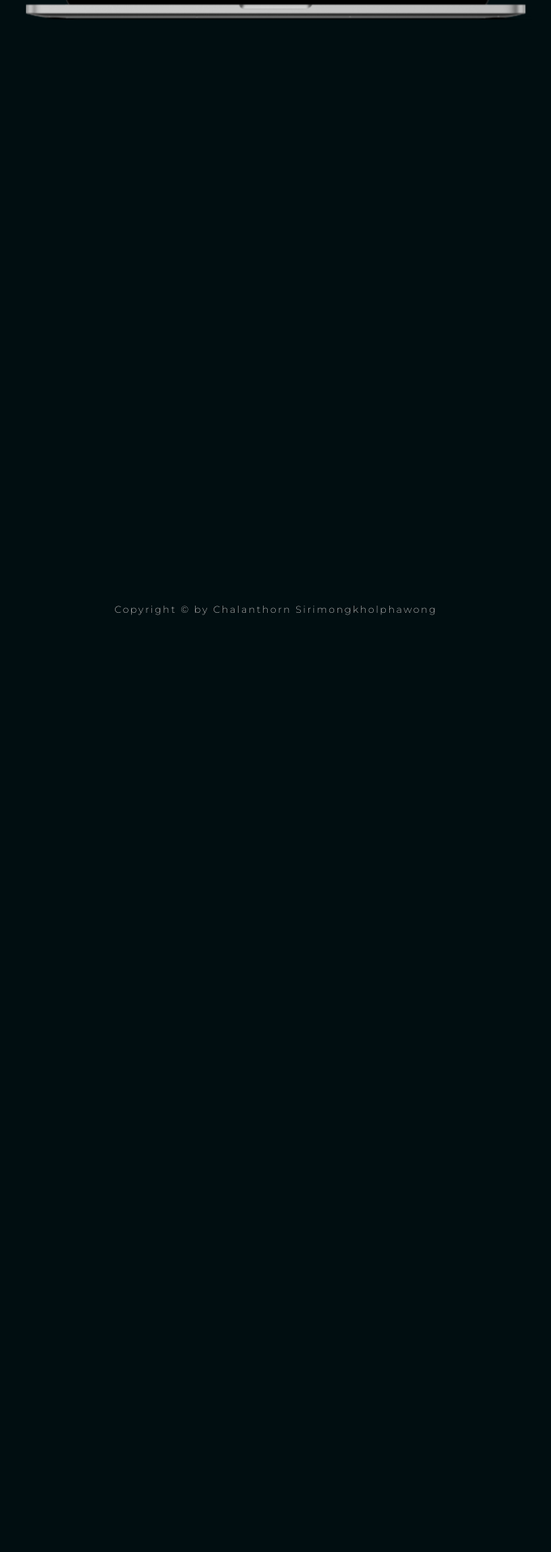
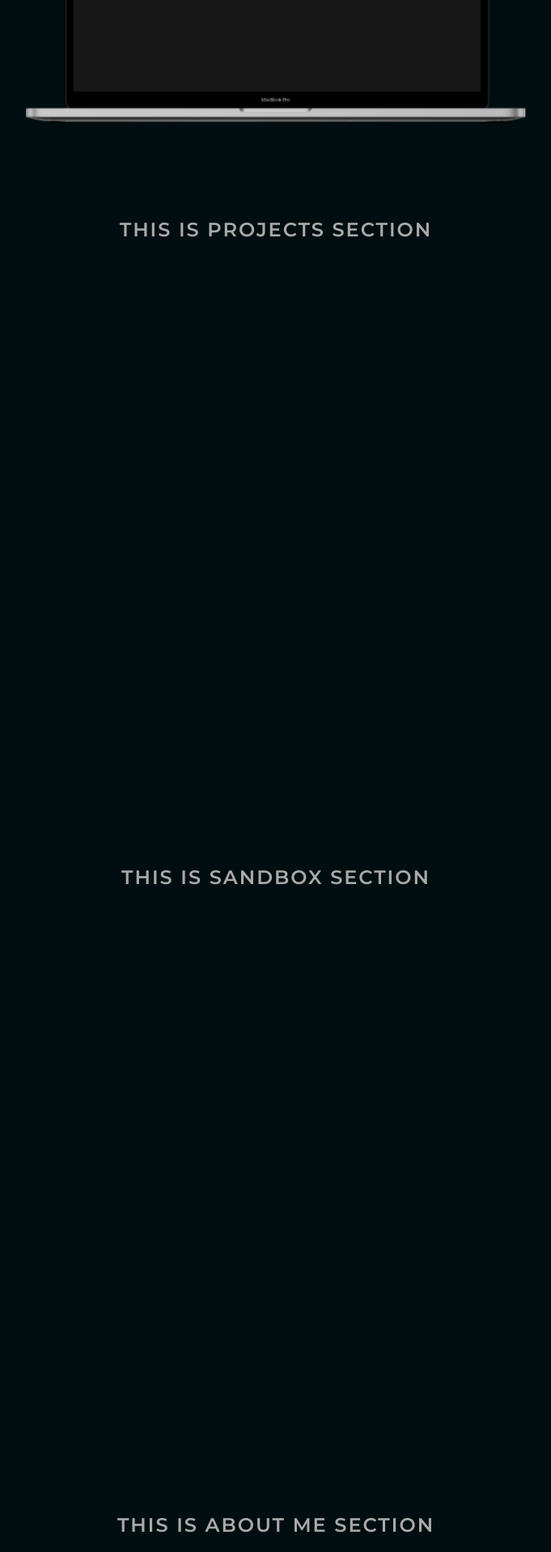
Before and after one commit to HyperactiveX/hyperactivex.github.io, a Next.js app: page / in a window 1280 px wide. Shown: the part 880-2797 px from the top of the page at 81% size, without its empty margins (299-980 px from the left). Before the commit the page ends 1664 px from the top, so only its background shows below. Built offline with nearby package versions, Linux system fonts and the light colour scheme.

Commit message:
[UPDATE] : Refactor Code

```diff
--- a/pages/about-me.tsx
+++ b/pages/about-me.tsx
@@ -1,26 +1,10 @@
-import Layout from "../components/template/Layout";
-import { Fragment } from "react";
+import styles from "../styles/pages/AboutMe.module.css"
 
 const AboutMe = () => {
   return (
-    <Fragment>
-      <Layout title="About me | Tortoei">
-        <div className="page">
-          <i>Coming soon</i>
-        </div>
-      </Layout>
-      <style jsx>
-        {`
-          .page {
-            display: flex;
-            width: 100%;
-            height: 100%;
-            justify-content: center;
-            align-items: center;
-          }
-        `}
-      </style>
-    </Fragment>
+    <div className={styles.content}>
+        <h2>THIS IS ABOUT ME SECTION</h2>
+    </div>
   );
 };
 
--- /dev/null
+++ b/pages/home.tsx
@@ -0,0 +1,23 @@
+import styles from "../styles/pages/Home.module.css";
+
+const HomeContent = () => {
+    return (<div className={styles.content}>
+        <div className={styles.fullname}>
+            Chalanthorn Sirimongkholphawong
+          </div>
+          <div className={styles.introContainer}>
+            <div className={styles.title}>Hi there, I'm <span className={styles.titleNickname}>TOEI</span></div>
+            <div className={styles.description}>
+              <p className={styles.descriptionElement}>I’m a junior year student in Computer Science </p>
+              <p className={styles.descriptionElement}>at King Mongkut’s University of Technology Thonburi.</p>
+              <p className={styles.descriptionElement}>I’m aspired to become a <span className={styles.highlightedCareer}>full stack developer.</span></p>
+            </div>
+          </div>
+            <div className={styles.explorButton}>
+              <div className={styles.buttonText}>Explore</div>
+            </div>
+          <img className={styles.quoteImage} src="/images/homepage/quote.svg" alt="Quote by Franklin D. Roosevelt" width="50%"/>
+    </div>)
+}
+
+export default HomeContent;
--- a/pages/index.tsx
+++ b/pages/index.tsx
@@ -1,28 +1,43 @@
+import HomeContent from './home'
+import ProjectsContent from './projects'
+import SandboxContent from './sandbox'
+import AboutMeContent from './about-me'
 import Layout from "../components/template/Layout";
-import styles from "../styles/pages/Home.module.css";
+import styles from "../styles/pages/Index.module.css";
 
-export default function Home() {
+const Home = () => {
+  const sections = [
+    {
+      id: 'home',
+      content: <HomeContent/>,
+    },
+    {
+      id: 'projects',
+      content: <ProjectsContent/>,
+    },
+    {
+      id: 'sandbox',
+      content: <SandboxContent/>,
+    },
+    {
+      id: 'about-me',
+      content: <AboutMeContent/>,
+    },
+  ]
+
   return (
     <div className={styles.page}>
-      <Layout title="Homepage | Tortoei">
+      <Layout title="Tortoei">
         <div className={styles.content}>
-          <div className={styles.fullname}>
-            Chalanthorn Sirimongkholphawong
-          </div>
-          <div className={styles.introContainer}>
-            <div className={styles.title}>Hi there, I'm <span className={styles.titleNickname}>TOEI</span></div>
-            <div className={styles.description}>
-              <p className={styles.descriptionElement}>I’m a junior year student in Computer Science </p>
-              <p className={styles.descriptionElement}>at King Mongkut’s University of Technology Thonburi.</p>
-              <p className={styles.descriptionElement}>I’m aspired to become a <span className={styles.highlightedCareer}>full stack developer.</span></p>
-            </div>
-          </div>
-            <div className={styles.explorButton}>
-              <div className={styles.buttonText}>Explore</div>
-            </div>
-          <img className={styles.quoteImage} src="/images/homepage/quote.svg" alt="Quote by Franklin D. Roosevelt" width="50%"/>
+          {sections ? sections.map((element, key) => {
+            return (<section className={styles.section} id={element.id} key={key}>
+              {element.content}
+            </section>)
+          }) : ""}
        </div>
       </Layout>
     </div>
   );
 }
+
+export default Home
--- a/pages/projects.tsx
+++ b/pages/projects.tsx
@@ -1,26 +1,10 @@
-import Layout from "../components/template/Layout";
-import { Fragment } from "react";
+import styles from "../styles/pages/Projects.module.css"
 
 const Projects = () => {
   return (
-    <Fragment>
-      <Layout title="Projects | Tortoei">
-        <div className="page">
-          <i>Coming soon</i>
-        </div>
-      </Layout>
-      <style jsx>
-        {`
-          .page {
-            display: flex;
-            width: 100%;
-            height: 100%;
-            justify-content: center;
-            align-items: center;
-          }
-        `}
-      </style>
-    </Fragment>
+    <div className={styles.content}>
+        <h2>THIS IS PROJECTS SECTION</h2>
+    </div>
   );
 };
 
--- a/pages/sandbox.tsx
+++ b/pages/sandbox.tsx
@@ -1,26 +1,10 @@
-import { Fragment } from "react";
-import Layout from "../components/template/Layout";
+import styles from "../styles/pages/Sandbox.module.css"
 
 const Sandbox = () => {
   return (
-    <Fragment>
-      <Layout title="Sandbox | Tortoei">
-        <div className="page">
-          <i>Coming soon</i>
-        </div>
-      </Layout>
-      <style jsx>
-        {`
-          .page {
-            display: flex;
-            width: 100%;
-            height: 100%;
-            justify-content: center;
-            align-items: center;
-          }
-        `}
-      </style>
-    </Fragment>
+    <div className={styles.content}>
+        <h2>THIS IS SANDBOX SECTION</h2>
+    </div>
   );
 };
 
--- /dev/null
+++ b/styles/pages/AboutMe.module.css
@@ -0,0 +1,7 @@
+.content {
+    width: 100%;
+    min-height: var(--screenHeight);
+    display: flex;
+    flex-direction: column;
+    align-items: center;
+}
--- a/styles/pages/Home.module.css
+++ b/styles/pages/Home.module.css
@@ -1,15 +1,11 @@
-    .page {
-        background-image: radial-gradient(top, rgba(44, 154, 128, 1) -150%, rgb(0, 0, 0) 35%);
-    }
-
 .content {
     width: 100%;
     min-height: var(--screenHeight);
-        height: 200vh;
     display: flex;
     flex-direction: column;
     align-items: center;
 }
+
 .fullname,
 .title,
 .highlightedCareer {
@@ -17,7 +13,7 @@
 }
 
 .fullname {
-        margin-top: 6rem;
+    margin-top: 10rem;
     margin-bottom: 2rem;
     font-family: var(--incompleeta);
     font-size: 1.8rem;
@@ -97,7 +93,7 @@
 }
 @media only screen and (max-width: 1024px) {
     .quoteImage {
-            width: 80%;
+        width: 65%;
     }
 }
 
--- /dev/null
+++ b/styles/pages/Index.module.css
@@ -0,0 +1,20 @@
+.page {
+    background-image: radial-gradient(top, rgba(44, 154, 128, 1) -150%, rgb(0, 0, 0) 35%);
+}
+
+.content {
+    width: 100%;
+    min-height: var(--screenHeight);
+    display: flex;
+    flex-direction: column;
+    align-items: center;
+}
+.section {
+    width: 100%;
+    min-height: 100vh;
+    height: fit-content;
+    display: flex;
+    flex-direction: column;
+    align-items: center;
+    padding-top: 4rem;
+}
--- /dev/null
+++ b/styles/pages/Projects.module.css
@@ -0,0 +1,7 @@
+.content {
+    width: 100%;
+    min-height: var(--screenHeight);
+    display: flex;
+    flex-direction: column;
+    align-items: center;
+}
--- /dev/null
+++ b/styles/pages/Sandbox.module.css
@@ -0,0 +1,7 @@
+.content {
+    width: 100%;
+    min-height: var(--screenHeight);
+    display: flex;
+    flex-direction: column;
+    align-items: center;
+}
```
Lines whose indentation alone changed are shown as unchanged.
